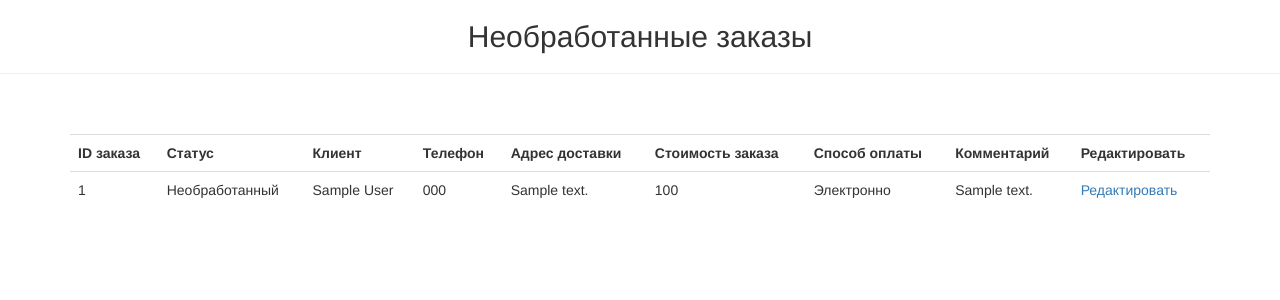
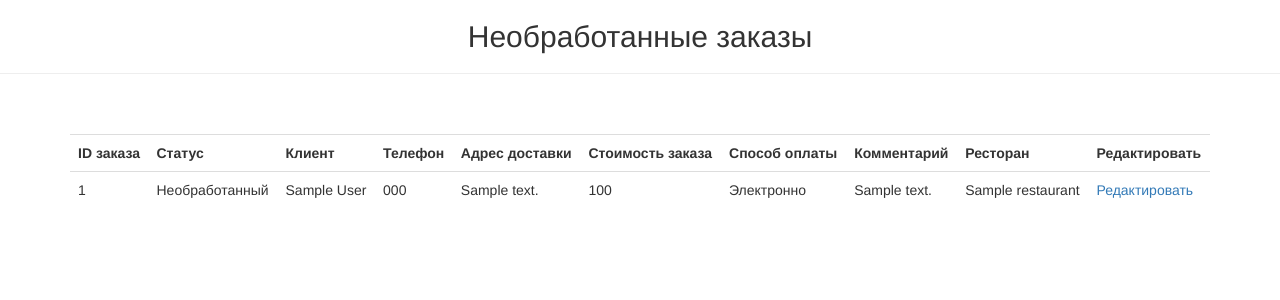
Before and after one commit to skislyakow/star-burger, a Django app: page /manager/orders/ in a window 1280 px wide. Shown: the part 52-352 px from the top of the page. Run offline with Django 3.2, Linux system fonts and the light colour scheme; a user stored in the database is signed in; tables that the repository leaves empty hold one stand-in row (values such as "Sample post"); parts of the project's set-up code (start-up, migrations or seed data) failed here and were passed over; some libraries are stand-ins or nearby versions.

Commit message:
Add restaurant assignment to orders

```diff
--- a/foodcartapp/admin.py
+++ b/foodcartapp/admin.py
@@ -129,6 +129,7 @@ class OrderAdmin(admin.ModelAdmin):
         "phonenumber",
         "address",
         "status",
+        "restaurant",
         "created_at",
     ]
     list_editable = ["status"]
@@ -153,3 +154,8 @@ class OrderAdmin(admin.ModelAdmin):
         ):
             return redirect(next_url)
         return response
+
+    def save_model(self, request, obj, form, change):
+        if obj.restaurant_id and obj.status == Order.Status.UNPROCESSED:
+            obj.status = Order.Status.ASSEMBLED
+        super().save_model(request, obj, form, change)
--- a/foodcartapp/models.py
+++ b/foodcartapp/models.py
@@ -174,6 +174,15 @@ class Order(models.Model):
         db_index=True,
     )
 
+    restaurant = models.ForeignKey(
+        Restaurant,
+        related_name="orders",
+        verbose_name="ресторан",
+        null=True,
+        blank=True,
+        on_delete=models.SET_NULL,
+    )
+
     objects = OrderQuerySet.as_manager()
 
     class Meta:
--- a/restaurateur/templates/order_items.html
+++ b/restaurateur/templates/order_items.html
@@ -21,10 +21,11 @@
       <th>Стоимость заказа</th>
       <th>Способ оплаты</th>
       <th>Комментарий</th>
+      <th>Ресторан</th>
       <th>Редактировать</th>
     </tr>
 
-    {% for item in order_items %}
+    {% for item, available_restaurants in order_items %}
       <tr>
         <td>{{ item.id }}</td>
         <td>{{ item.get_status_display }}</td>
@@ -34,6 +35,20 @@
         <td>{{ item.total_cost }}</td>
         <td>{{ item.get_payment_method_display }}</td>
         <td>{{ item.comment }}</td>
+        <td>
+          {% if item.restaurant %}
+            {{ item.restaurant.name }}
+          {% else %}
+            <details>
+              <summary></summary>
+              {% for restaurant in available_restaurants %}
+                {{ restaurant }}<br/>
+              {% empty %}
+                <em>Ни один ресторан не может приготовить заказ</em>
+              {% endfor %}
+            </details>
+          {% endif %}
+        </td>
         <td><a href="{% url "admin:foodcartapp_order_change" object_id=item.id %}?next={{ request.path|urlencode }}">Редактировать</a></td>
       </tr>
     {% endfor %}
--- a/restaurateur/views.py
+++ b/restaurateur/views.py
@@ -2,13 +2,12 @@ from django import forms
 from django.shortcuts import redirect, render
 from django.views import View
 from django.contrib.auth.decorators import user_passes_test
-
 from django.contrib.auth import authenticate, login
 from django.contrib.auth import views as auth_views
 from django.contrib.auth.models import User
+from django.db.models import Case, When, Value, IntegerField
 
-
-from foodcartapp.models import Order, Product, Restaurant
+from foodcartapp.models import Order, Product, Restaurant, RestaurantMenuItem
 
 
 class Login(forms.Form):
@@ -113,13 +112,58 @@ def view_restaurants(request):
 
 @user_passes_test(is_manager, login_url="restaurateur:login")
 def view_orders(request):
-    orders = Order.objects.exclude(
-        status=Order.Status.COMPLETED
-    ).with_total_cost()  # type: ignore[attr-defined]
+    orders = (
+        Order.objects.exclude(status=Order.Status.COMPLETED)
+        .select_related("restaurant")
+        .prefetch_related("items")
+        .with_total_cost()  # type: ignore[attr-defined]
+        .annotate(
+            priority=Case(
+                When(status=Order.Status.UNPROCESSED, then=Value(0)),
+                When(status=Order.Status.ASSEMBLED, then=Value(1)),
+                When(status=Order.Status.DELIVERED, then=Value(2)),
+                default=Value(3),
+                output_field=IntegerField(),
+            )
+        )
+        .order_by("priority", "-created_at")
+    )
+
+    menu_items = list(
+        RestaurantMenuItem.objects.select_related("restaurant").filter(
+            availability=True
+        )
+    )
+
+    restaurants_for_product = {}
+    restaurant_names = {}
+    for menu_item in menu_items:
+        restaurants_for_product.setdefault(
+            menu_item.product_id,  # type: ignore[attr-defined]
+            set(),
+        ).add(menu_item.restaurant_id)  # type: ignore[attr-defined]
+        restaurant_names[menu_item.restaurant_id] = menu_item.restaurant.name  # type: ignore[attr-defined]
+
+    orders_info = []
+    for order in orders:
+        available = None
+        for item in order.items.all():
+            restaurants = restaurants_for_product.get(item.product_id, set())
+            available = (
+                restaurants if available is None else (available & restaurants)
+            )
+            if not available:
+                break
+        available_names = sorted(
+            restaurant_names[restaurant_id]
+            for restaurant_id in (available or set())
+        )
+        orders_info.append((order, available_names))
+
     return render(
         request,
         template_name="order_items.html",
         context={
-            "order_items": orders,
+            "order_items": orders_info,
         },
     )
```
Also changed, not shown: foodcartapp/migrations/0047_order_restaurant.py (added).
